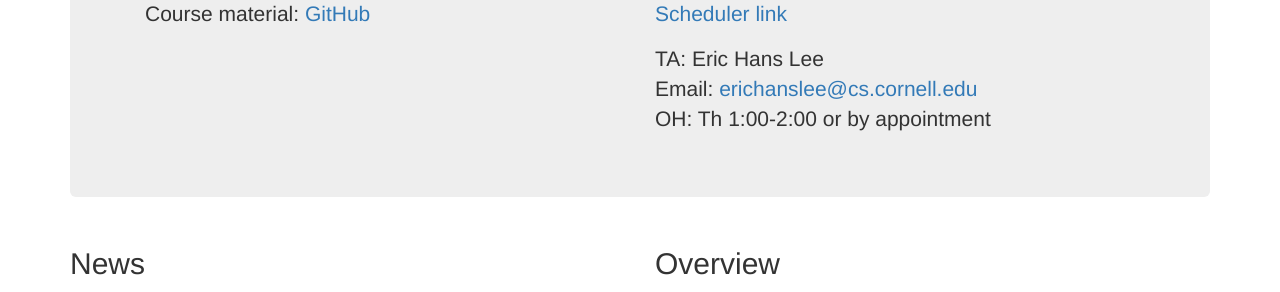
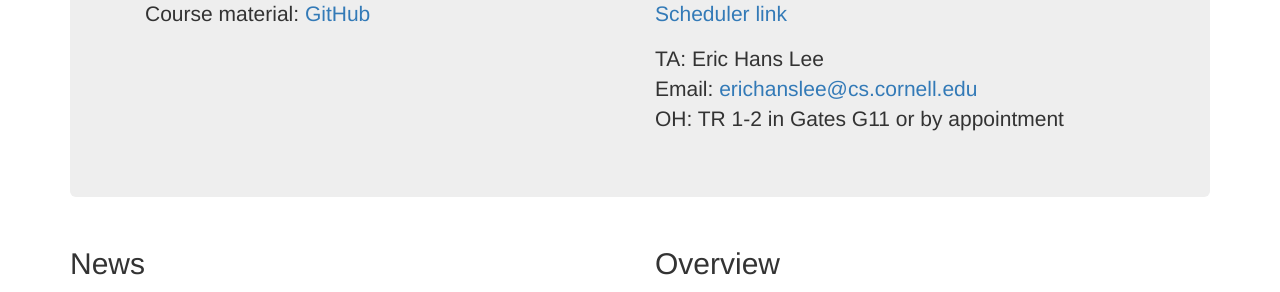
Before and after one commit to cornell-cs5220-f17/cs5220-f17, a Jekyll site: the page built from web/index.html, in a window 1280 px wide and 1128 px high. Shown: the part 382-674 px from the top of the window. Built offline with Jekyll 4.4.1, drawn with Linux system fonts in a browser that asks for light colours; nearby versions of some CDN libraries.

Commit message:
Added another office hour on Tuesday
OH Now Tuesday and Thursday from 1-2 pm

```diff
--- a/web/_includes/cs5220_head.html
+++ b/web/_includes/cs5220_head.html
@@ -26,7 +26,7 @@
       <p>
         TA: Eric Hans Lee<br/>
         Email: <a href="mailto:erichanslee@cs.cornell.edu">erichanslee@cs.cornell.edu</a><br/>
-        OH: Th 1:00-2:00 or by appointment<br/>
+        OH: TR 1-2 in Gates G11 or by appointment<br/>
       </p>
     </div>
     </div>
```
